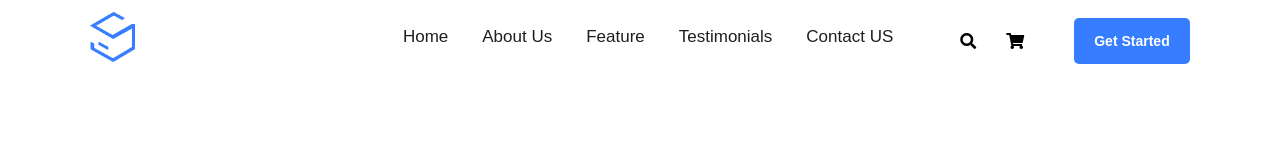
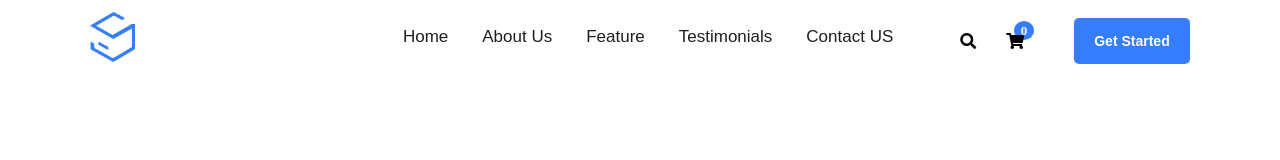
Before and after one commit to SpaceWolfy/proj-html-vuejs, a Vue app: page / in a window 1280 px wide. Shown: the top 160 px of the page. Built offline with nearby package versions, Linux system fonts and the light colour scheme.

Commit message:
added cart count element

```diff
--- a/src/components/HeaderBox.vue
+++ b/src/components/HeaderBox.vue
@@ -13,7 +13,7 @@
 
       <div class="icon-functions">
         <i class="fas fa-search"></i>
-        <i class="fas fa-shopping-cart"></i>
+        <i class="fas fa-shopping-cart"><div class="shop-num">0</div></i>
       </div>
 
       <button class="general-btn">Get Started</button>
@@ -88,6 +88,23 @@ header {
           color: $blue;
         }
       }
+
+      .fa-shopping-cart {
+        position: relative;
+
+        .shop-num {
+          position: absolute;
+          top: -12px;
+          right: -10px;
+          background-color: $blue;
+          color: white;
+          padding: 3px 7px;
+          text-align: center;
+          border-radius: 50%;
+          font-size: 13px;
+          z-index: -1;
+        }
+      }
     }
   }
 }
```
